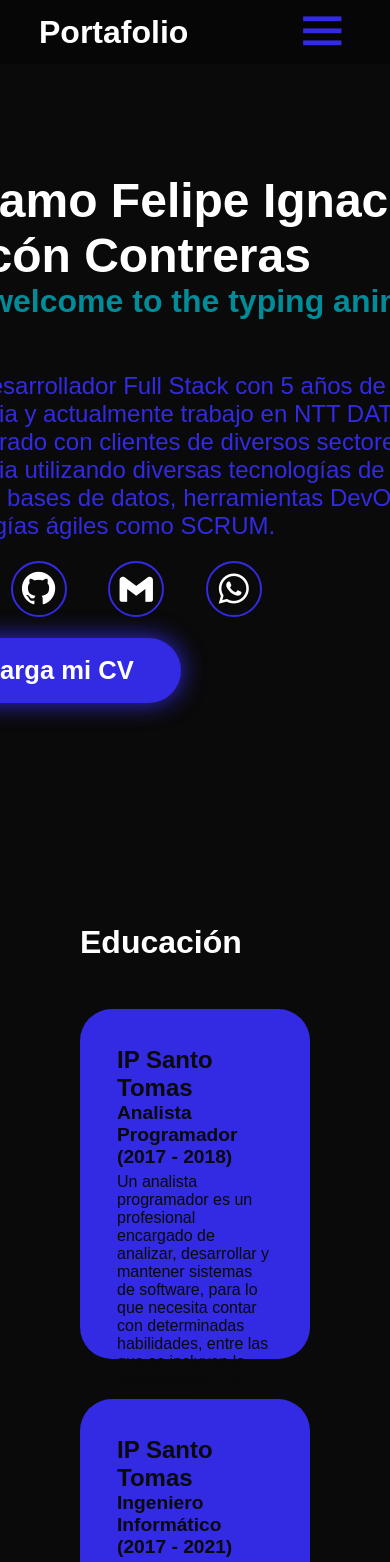
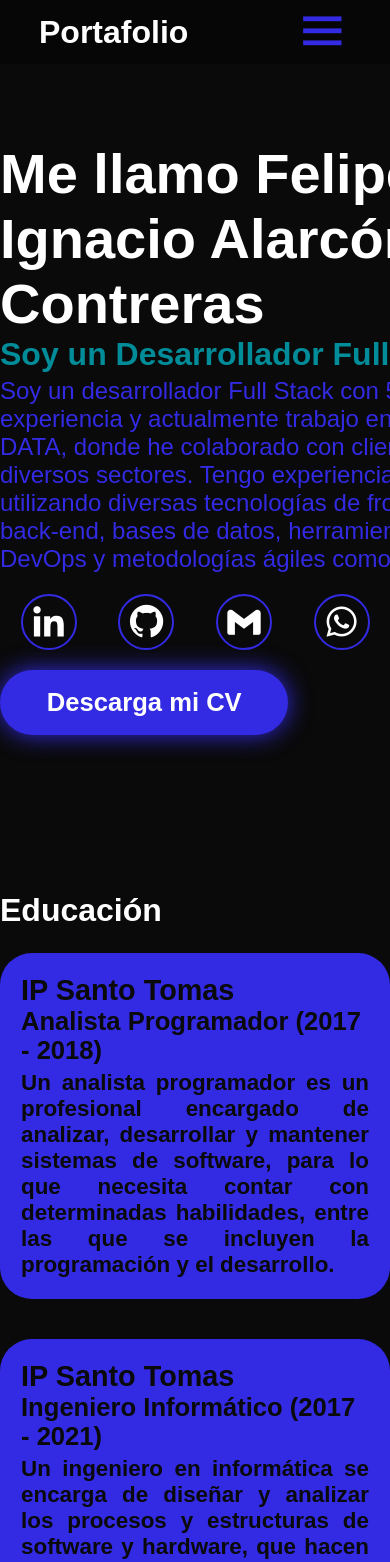
Before and after one commit to felipe1521/mi-portafolio, a Next.js app: page / in a window 390 px wide. Shown: the top 1562 px of the page. Built offline with nearby package versions, Linux system fonts and the light colour scheme; a web font is replaced by a local one.

Commit message:
se corrigen mas bugs de diseño responsivo

```diff
--- a/src/app/education/module.css
+++ b/src/app/education/module.css
@@ -1,11 +1,6 @@
 .education {
   color: var(--primary-bg-color);
-}
-
-.education h2 {
-  font-size: 2rem;
-  margin-bottom: 3rem;
-  color: var(--primary-text-color);
+  margin: 3rem 0;
 }
 
 .education-container {
@@ -15,29 +10,20 @@
   gap: 2.5rem;
 }
 
-.education-box {
+.education-info {
   background-color: var(--secondary-text-color);
   border-radius: 2rem;
-  height: 300px;
   border: 5px solid transparent;
   transition: 0.4s ease-in-out;
+  text-align: baseline;
+  padding: 2rem 2rem;
 }
 
-.education-box:hover {
+.education-info:hover {
   background: var(--primary-text-color);
   color: var(--primary-bg-color);
   border: 5px solid var(--secondary-text-color);
   transform: scale(1.03);
-}
-
-.education-info {
-  display: flex;
-  flex-direction: column;
-  text-align: left;
-  max-height: 250px;
-  justify-content: left;
-  align-items: baseline;
-  padding: 2rem 2rem;
 }
 
 .education-info h4 {
@@ -54,7 +40,7 @@
 .education-info p {
   font-size: 1.4rem;
   font-weight: 600;
-  margin: auto;
+  text-align: justify;
 }
 
 @media (max-width: 599px) {
@@ -64,19 +50,8 @@
   }
   .education-box {
     display: block;
-    min-height: 350px;
   }
-  .education-info h4 {
-    font-size: 1.5rem;
-    font-weight: 600;
-  }
-  .education-info h5 {
-    font-size: 1.2rem;
-    font-weight: 600;
-    margin-bottom: 5px;
-  }
-  .education-info p {
-    font-size: 1rem;
-    font-weight: 400;
+  .education-info {
+    padding: 1rem 1rem;
   }
 }
--- a/src/app/education/page.jsx
+++ b/src/app/education/page.jsx
@@ -6,7 +6,6 @@ export default function Education() {
     <section className="education" id="section3">
       <h2 className="heading">Educación</h2>
       <div className="education-container">
-        <div className="education-box">
           <div className="education-info">
             <h4>IP Santo Tomas</h4>
             <h5>Analista Programador (2017 - 2018)</h5>
@@ -17,8 +16,6 @@ export default function Education() {
               programación y el desarrollo.
             </p>
           </div>
-        </div>
-        <div className="education-box">
           <div className="education-info">
             <h4>IP Santo Tomas</h4>
             <h5>Ingeniero Informático (2017 - 2021)</h5>
@@ -28,7 +25,6 @@ export default function Education() {
               el tratamiento y explotación de datos digitales.
             </p>
           </div>
-        </div>
       </div>
     </section>
   );
--- a/src/app/experience/module.css
+++ b/src/app/experience/module.css
@@ -1,18 +1,18 @@
 .timeline-title {
+  max-width: 150px;
   font-size: 1.5rem;
   font-weight: 600;
-  max-width: 150px;
   text-align: center;
   color: var(--primary-text-color);
-  border-radius: 40%;
   background-color: var(--secondary-text-color);
   padding: 10px 15px;
+  border-radius: 40%;
   box-shadow: 0 0 30px var(--secondary-text-color);
 }
 
 .timeline-items {
   max-width: 1200px;
-  margin: auto;
+  margin: 3rem 0;
   display: flex;
   flex-wrap: wrap;
   position: relative;
--- a/src/app/globals.css
+++ b/src/app/globals.css
@@ -37,12 +37,6 @@ a {
   cursor: pointer;
 }
 
-h3 {
-  font-size: 2rem;
-  margin-bottom: 3rem;
-  color: var(--primary-text-color);
-}
-
 .btn {
   display: inline-block;
   padding: 1rem 2.8rem;
@@ -62,6 +56,12 @@ h3 {
   box-shadow: 0 0 50px var(--secondary-text-color);
 }
 
+.heading {
+  font-size: 2rem;
+  margin-bottom: 1.5rem;
+  color: var(--primary-text-color);
+}
+
 ::-webkit-scrollbar {
   width: 15px;
 }
@@ -74,3 +74,10 @@ h3 {
   background-color: var(--primary-bg-color);
   width: 50px;
 }
+
+@media (max-width: 599px) {
+  section {
+    margin: 0;
+    padding: 0;
+  }
+}
--- a/src/app/home/module.css
+++ b/src/app/home/module.css
@@ -1,20 +1,20 @@
 .home {
   display: flex;
   align-items: center;
-  justify-content: center;
   gap: 15rem;
+  min-width: 500px;
 }
 
 .home-content {
   display: flex;
   flex-direction: column;
   align-items: baseline;
-  text-align: left;
   justify-content: center;
   margin-top: 2rem;
 }
 
 .home-content h1 {
+  text-align: left;
   color: var(--primary-text-color);
   font-size: 4rem;
   font-weight: 700;
@@ -47,10 +47,6 @@
   background-color: var(--secondary-text-color);
 }
 
-.typing-container {
-  text-align: left;
-}
-
 .typing-text {
   color: var(--secondary-bg-color);
   display: inline-block;
@@ -72,14 +68,10 @@
 }
 
 @media (max-width: 599px) {
-  .home {
-    flex-direction: column-reverse;
-  }
   .home-content h1 {
-    font-size: 3rem;
+    font-size: 3.5rem;
   }
   .home-content p {
-    max-width: 600px;
     margin: 0 auto;
   }
   .typing-text {
--- a/src/app/home/page.jsx
+++ b/src/app/home/page.jsx
@@ -4,20 +4,12 @@ import "./module.css";
 import Button from "../components/button";
 
 export default function Home() {
-  /*
-  <h3 className="text-animation">
-          Soy un <span></span>
-        </h3>
-  */
   return (
     <section className="home" id="section1">
       <div className="home-content">
-        <h1>
-          Me llamo
-          Felipe Ignacio Alarcón Contreras
-        </h1>
+        <h1>Me llamo Felipe Ignacio Alarcón Contreras</h1>
         <div className="typing-container">
-          <h3 className="typing-text">Hello, welcome to the typing animation!</h3>
+          <h3 className="typing-text">Soy un Desarrollador Full Stack</h3>
         </div>
         <p>
           Soy un desarrollador Full Stack con 5 años de experiencia y
--- a/src/app/skills/module.css
+++ b/src/app/skills/module.css
@@ -1,8 +1,3 @@
-.section-title {
-  font-size: 2rem;
-  margin-bottom: 3rem;
-}
-
 .section-card {
   display: grid;
   gap: 20px;
@@ -21,7 +16,7 @@
 }
 
 .card:hover {
-  transform: scale(1.06);
+  transform: scale(1.04);
   box-shadow: 0 0 25px var(--secondary-bg-color);
 }
 
--- a/src/app/skills/page.jsx
+++ b/src/app/skills/page.jsx
@@ -5,7 +5,7 @@ import "./module.css";
 export default function Skills() {
   return (
     <section id="section4">
-    <h2 className="section-title">Habilidades Tecnicas</h2>
+    <h2 className="heading">Habilidades Tecnicas</h2>
     <div className="section-card">
         <div className="card">
             <Image src="/assets/skills/springboot.png" alt="Springboot" width="80" height="80" />
```
